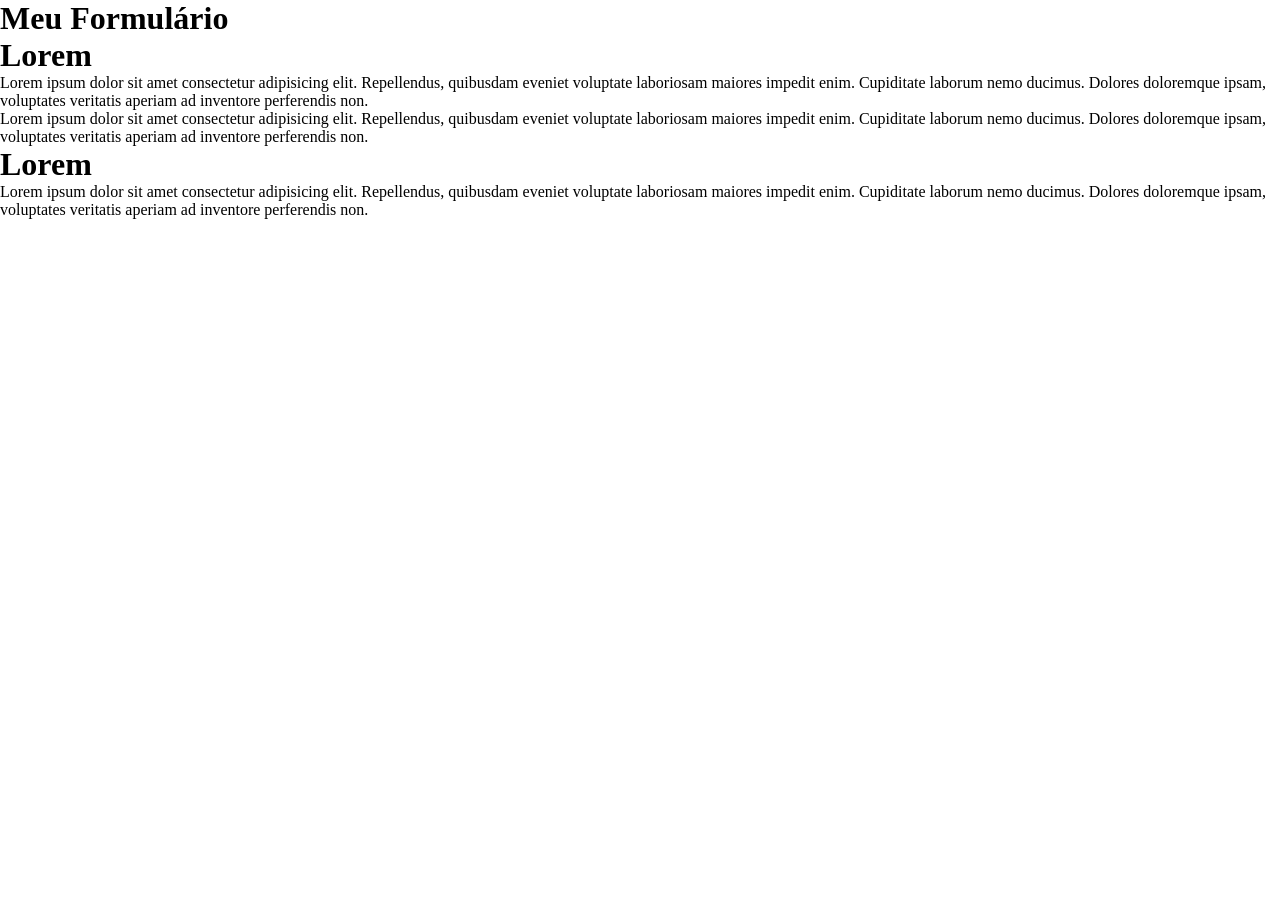
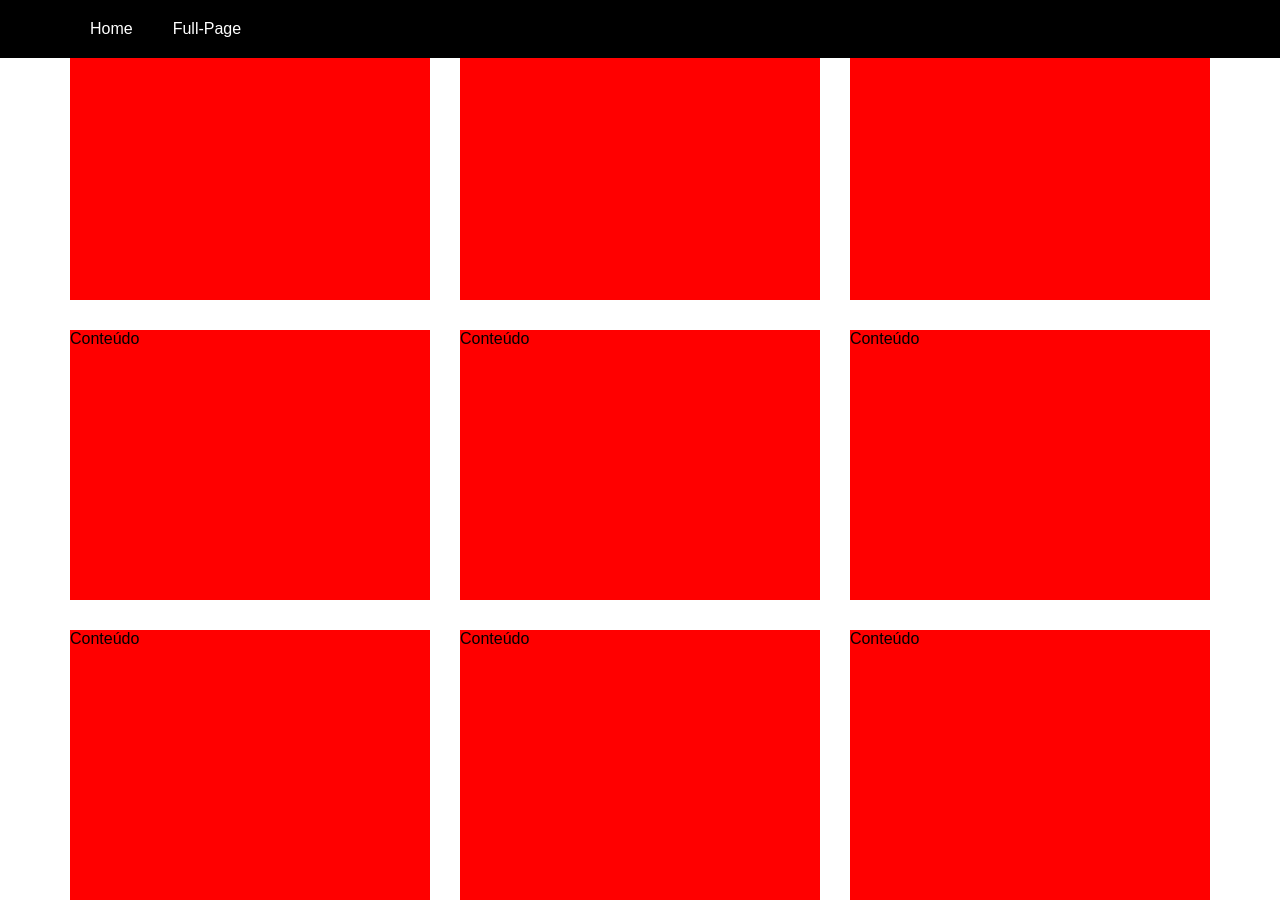
Before and after one commit to LaisBeluco/JS-Estudo, a plain HTML site: page index.html in a window 1280 px wide. Shown: the top 903 px of the page. Before the commit the page ends 800 px from the top, so only its background shows below. Drawn offline with Linux system fonts and the light colour scheme.

Commit message:
Tu dando errado

```diff
--- a/index.html
+++ b/index.html
@@ -1,20 +1,77 @@
 <!DOCTYPE html>
 <html lang="pt-BR">
 <head>
-    <meta charset="UTF-8">
-    <meta http-equiv="X-UA-Compatible" content="IE=edge">
-    <meta name="viewport" content="width=device-width, initial-scale=1.0">
-    <title>Document</title>
-    <link rel="stylesheet" href="./styles.css">
+  <meta charset="UTF-8">
+  <meta http-equiv="X-UA-Compatible" content="IE=edge">
+  <meta name="viewport" content="width=device-width, initial-scale=1.0">
+  <title>Document</title>
+  <link rel="stylesheet" href="/styles.css">
 </head>
-<body class="error">
-    <header>
-        <h1>Meu Formulário</h1>
-    </header>
-        <h1 class="heading">Lorem</h1>
-        <p meu-atributo="valor">Lorem ipsum dolor sit amet consectetur adipisicing elit. Repellendus, quibusdam eveniet voluptate laboriosam maiores impedit enim. Cupiditate laborum nemo ducimus. Dolores doloremque ipsam, voluptates veritatis aperiam ad inventore perferendis non.</p>
-        <p>Lorem ipsum dolor sit amet consectetur adipisicing elit. Repellendus, quibusdam eveniet voluptate laboriosam maiores impedit enim. Cupiditate laborum nemo ducimus. Dolores doloremque ipsam, voluptates veritatis aperiam ad inventore perferendis non.</p>
-        <h1>Lorem</h1>
-        <p>Lorem ipsum dolor sit amet consectetur adipisicing elit. Repellendus, quibusdam eveniet voluptate laboriosam maiores impedit enim. Cupiditate laborum nemo ducimus. Dolores doloremque ipsam, voluptates veritatis aperiam ad inventore perferendis non.</p>
+<body>
+  <nav class="menu">
+    <ul>
+      <li><a href="#home">Home</a></li>
+      <li><a href="#full-page">Full-Page</a></li>
+    </ul>
+  </nav>
+  <div id="home" class="grid">
+    <div class="col">
+      <div class="col-content">Conteúdo</div>
+    </div>
+    <div class="col">
+      <div class="col-content">Conteúdo</div>
+    </div>
+    <div class="col">
+      <div class="col-content">Conteúdo</div>
+    </div>
+    <div class="col">
+      <div class="col-content">Conteúdo</div>
+    </div>
+    <div class="col">
+      <div class="col-content">Conteúdo</div>
+    </div>
+    <div class="col">
+      <div class="col-content">Conteúdo</div>
+    </div>
+    <div class="col">
+      <div class="col-content">Conteúdo</div>
+    </div>
+    <div class="col">
+      <div class="col-content">Conteúdo</div>
+    </div>
+    <div class="col">
+      <div class="col-content">Conteúdo</div>
+  </div>
+  <div class="col">
+    <div class="col-content">Conteúdo</div>
+  </div>
+  <div class="col">
+    <div class="col-content">Conteúdo</div>
+  </div>
+  <div class="col">
+    <div class="col-content">Conteúdo</div>
+  </div>
+  <div class="col">
+    <div class="col-content">Conteúdo</div>
+  </div>
+  <div class="col">
+    <div class="col-content">Conteúdo</div>
+  </div>
+  <div class="col">
+    <div class="col-content">Conteúdo</div>
+  </div>
+  <div class="col">
+    <div class="col-content">Conteúdo</div>
+  </div>
+  <div class="col">
+    <div class="col-content">Conteúdo</div>
+  </div>
+  <div class="col">
+    <div class="col-content">Conteúdo</div>
+</div>
+</div>
+<section id="full-page" class="full-page">
+  <p>Lorem ipsum dolor sit amet consectetur adipisicing elit. A laudantium molestias porro mollitia harum maxime, sapiente impedit quod natus dignissimos nostrum fugiat repellendus ex omnis maiores, magnam cumque deleniti? Beatae!</p>
+</section>
 </body>
 </html>
--- a/styles.css
+++ b/styles.css
@@ -1,11 +1,61 @@
 *{
     margin: 0;
     padding: 0;
+    box-sizing: border-box;
 }
-.heading{
-    transition: all 1s ease-in-out;
+
+body{
+    font-family: sans-serif;
 }
-.heading:hover
-{
-    background: purple;
+
+.grid{
+    padding: 15px;
+    max-width: 1200px;
+    margin: 0 auto;
+
 }
+
+.grid::after{
+    display: block;
+    content: "";
+    clear: both;
+}
+
+.grid .col{
+    width: 33.33%;
+    height: 300px;
+    float: left;
+    padding: 15px;
+}
+.grid .col-content{
+    width: 100%;
+    height: 100%;
+    background-color: red;
+}
+
+.menu {
+    width: 100%;
+    position: fixed;
+    background-color: black;
+}
+
+.menu ul{
+    list-style: none;
+    display: block;
+    max-width: 1200px;
+    padding: 0 30px;
+    margin: 0 auto;
+
+}
+.menu ul li{
+    float: left;
+}
+.menu ul li a{
+    display: block;
+    color: #fff;
+    padding: 20px;
+    text-decoration: none;
+}
+.menu ul li a:hover{
+    background-color: #333;
+}
```
